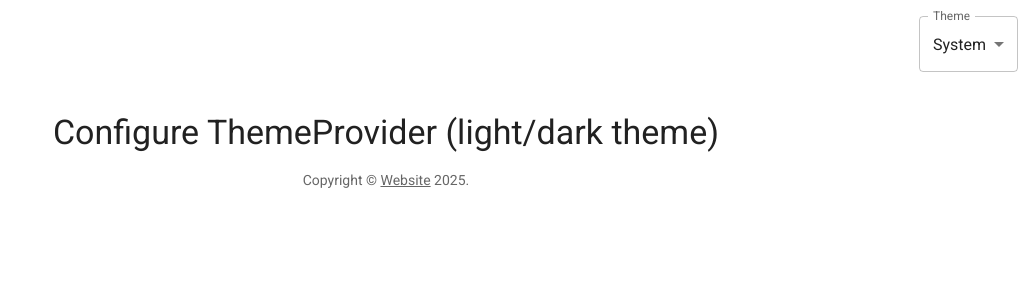
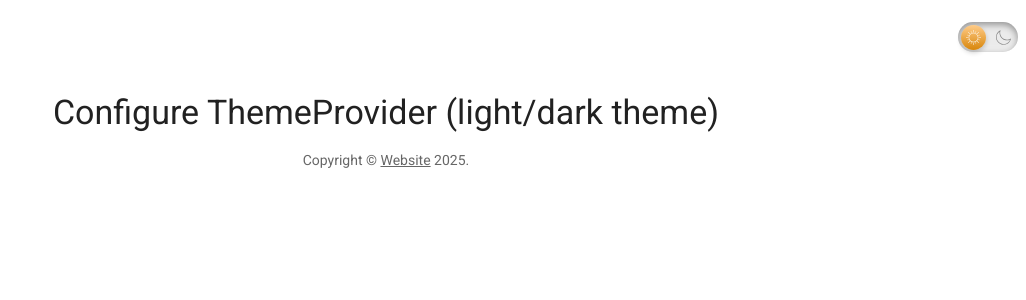
Before and after one commit to EuJinnLucaShow/doit_mvp, a Next.js app: page / in a window 1280 px wide. Shown: the top 300 px of the page, without its empty margins (254-1280 px from the left). Built offline with nearby package versions, Linux system fonts and the light colour scheme; what @mui/material-nextjs would draw is missing.

Commit message:
CSS Minimal Dark Mode Toggle Button

```diff
--- /dev/null
+++ b/components/ModeSwitch.module.css
@@ -0,0 +1,94 @@
+.toggleInput {
+  width: 0;
+  height: 0;
+  visibility: hidden;
+}
+
+.toggleLabel {
+  width: 60px; /* було 120px ➔ 60px */
+  height: 30px; /* було 60px ➔ 30px */
+  position: relative;
+  display: block;
+  background: #ebebeb;
+  border-radius: 50px; /* пропорційно до висоти */
+  box-shadow: inset 0px 2.5px 7.5px rgba(0, 0, 0, 0.4),
+    inset 0px -2.5px 7.5px rgba(255, 255, 255, 0.4);
+  cursor: pointer;
+  transition: 0.3s;
+}
+
+.toggleLabel::after {
+  content: "";
+  width: 25px; /* було 50px ➔ 25px */
+  height: 25px; /* було 50px ➔ 25px */
+  position: absolute;
+  top: 2.5px; /* було 5px ➔ 2.5px */
+  left: 2.5px; /* було 5px ➔ 2.5px */
+  background: linear-gradient(180deg, #ffcc89, #d8860b);
+  border-radius: 25px;
+  box-shadow: 0px 2.5px 5px rgba(0, 0, 0, 0.2);
+  transition: 0.3s;
+}
+
+.icon {
+  position: absolute;
+  width: 15px; /* було 30px ➔ 15px */
+  top: 7.5px; /* було 15px ➔ 7.5px */
+  z-index: 100;
+  transition: 0.3s;
+}
+
+.sun {
+  left: 7.5px; /* було 15px ➔ 7.5px */
+  fill: #fff;
+}
+
+.moon {
+  right: 7.5px; /* було 15px ➔ 7.5px */
+  fill: #7e7e7e;
+}
+
+.toggleInput:checked + .toggleLabel {
+  background: #242424;
+}
+
+.toggleInput:checked + .toggleLabel::after {
+  left: 60px; /* було 115px — вірно поправляємо на 60px */
+  transform: translateX(-100%);
+  background: linear-gradient(180deg, #777, #3a3a3a);
+}
+
+.toggleInput:checked + .toggleLabel .sun {
+  fill: #7e7e7e;
+}
+
+.toggleInput:checked + .toggleLabel .moon {
+  fill: #fff;
+}
+
+.background {
+  width: 100vw;
+  height: 100vh;
+  background: #fff;
+  z-index: -1;
+  position: absolute;
+  top: 0;
+  left: 0;
+  transition: 0.3s;
+}
+
+.toggleInput:checked ~ .background {
+  background: #242424;
+}
+
+.visually_hidden {
+  border: 0;
+  clip: rect(0 0 0 0);
+  height: 1px;
+  margin: -1px;
+  overflow: hidden;
+  padding: 0;
+  position: absolute;
+  width: 1px;
+  white-space: nowrap;
+}
--- a/components/ModeSwitch.tsx
+++ b/components/ModeSwitch.tsx
@@ -1,17 +1,21 @@
 "use client";
 import * as React from "react";
 import Box from "@mui/material/Box";
-import FormControl from "@mui/material/FormControl";
-import InputLabel from "@mui/material/InputLabel";
-import MenuItem from "@mui/material/MenuItem";
-import Select from "@mui/material/Select";
 import { useColorScheme } from "@mui/material/styles";
+import styles from "./ModeSwitch.module.css";
+import { FormControl } from "@mui/material";
 
 export default function ModeSwitch() {
   const { mode, setMode } = useColorScheme();
+
   if (!mode) {
     return null;
   }
+
+  const handleChange = (event: React.ChangeEvent<HTMLInputElement>) => {
+    setMode(event.target.checked ? "dark" : "light");
+  };
+
   return (
     <Box
       sx={{
@@ -22,18 +26,136 @@
       }}
     >
       <FormControl>
-        <InputLabel id="mode-select-label">Theme</InputLabel>
-        <Select
-          labelId="mode-select-label"
-          id="mode-select"
-          value={mode}
-          onChange={(event) => setMode(event.target.value as typeof mode)}
-          label="Theme"
-        >
-          <MenuItem value="system">System</MenuItem>
-          <MenuItem value="light">Light</MenuItem>
-          <MenuItem value="dark">Dark</MenuItem>
-        </Select>
+        <input
+          type="checkbox"
+          id="darkmode-toggle"
+          className={styles.toggleInput}
+          checked={mode === "dark"}
+          onChange={handleChange}
+        />
+        <label htmlFor="darkmode-toggle" className={styles.toggleLabel}>
+          <span className={styles.visually_hidden}>Toggle dark mode</span>
+          <svg
+            version="1.1"
+            className={`${styles.icon} ${styles.sun}`}
+            xmlns="http://www.w3.org/2000/svg"
+            viewBox="0 0 496 496"
+          >
+            <rect
+              x="152.994"
+              y="58.921"
+              transform="matrix(0.3827 0.9239 -0.9239 0.3827 168.6176 -118.5145)"
+              width="40.001"
+              height="16"
+            />
+            <rect
+              x="46.9"
+              y="164.979"
+              transform="matrix(0.9239 0.3827 -0.3827 0.9239 71.29 -12.4346)"
+              width="40.001"
+              height="16"
+            />
+            <rect
+              x="46.947"
+              y="315.048"
+              transform="matrix(0.9239 -0.3827 0.3827 0.9239 -118.531 50.2116)"
+              width="40.001"
+              height="16"
+            />
+
+            <rect
+              x="164.966"
+              y="409.112"
+              transform="matrix(-0.9238 -0.3828 0.3828 -0.9238 168.4872 891.7491)"
+              width="16"
+              height="39.999"
+            />
+
+            <rect
+              x="303.031"
+              y="421.036"
+              transform="matrix(-0.3827 -0.9239 0.9239 -0.3827 50.2758 891.6655)"
+              width="40.001"
+              height="16"
+            />
+
+            <rect
+              x="409.088"
+              y="315.018"
+              transform="matrix(-0.9239 -0.3827 0.3827 -0.9239 701.898 785.6559)"
+              width="40.001"
+              height="16"
+            />
+
+            <rect
+              x="409.054"
+              y="165.011"
+              transform="matrix(-0.9239 0.3827 -0.3827 -0.9239 891.6585 168.6574)"
+              width="40.001"
+              height="16"
+            />
+            <rect
+              x="315.001"
+              y="46.895"
+              transform="matrix(0.9238 0.3828 -0.3828 0.9238 50.212 -118.5529)"
+              width="16"
+              height="39.999"
+            />
+            <path
+              d="M248,88c-88.224,0-160,71.776-160,160s71.776,160,160,160s160-71.776,160-160S336.224,88,248,88z M248,392
+				c-79.4,0-144-64.6-144-144s64.6-144,144-144s144,64.6,144,144S327.4,392,248,392z"
+            />
+            <rect x="240" width="16" height="72" />
+            <rect
+              x="62.097"
+              y="90.096"
+              transform="matrix(0.7071 0.7071 -0.7071 0.7071 98.0963 -40.6334)"
+              width="71.999"
+              height="16"
+            />
+            <rect y="240" width="72" height="16" />
+
+            <rect
+              x="90.091"
+              y="361.915"
+              transform="matrix(-0.7071 -0.7071 0.7071 -0.7071 -113.9157 748.643)"
+              width="16"
+              height="71.999"
+            />
+            <rect x="240" y="424" width="16" height="72" />
+
+            <rect
+              x="361.881"
+              y="389.915"
+              transform="matrix(-0.7071 -0.7071 0.7071 -0.7071 397.8562 960.6281)"
+              width="71.999"
+              height="16"
+            />
+            <rect x="424" y="240" width="72" height="16" />
+            <rect
+              x="389.911"
+              y="62.091"
+              transform="matrix(0.7071 0.7071 -0.7071 0.7071 185.9067 -252.6357)"
+              width="16"
+              height="71.999"
+            />
+          </svg>
+          <svg
+            version="1.1"
+            className={`${styles.icon} ${styles.moon}`}
+            xmlns="http://www.w3.org/2000/svg"
+            viewBox="0 0 49.739 49.739"
+          >
+            <path
+              d="M25.068,48.889c-9.173,0-18.017-5.06-22.396-13.804C-3.373,23.008,1.164,8.467,13.003,1.979l2.061-1.129l-0.615,2.268
+       c-1.479,5.459-0.899,11.25,1.633,16.306c2.75,5.493,7.476,9.587,13.305,11.526c5.831,1.939,12.065,1.492,17.559-1.258v0
+       c0.25-0.125,0.492-0.258,0.734-0.391l2.061-1.13l-0.585,2.252c-1.863,6.873-6.577,12.639-12.933,15.822
+       C32.639,48.039,28.825,48.888,25.068,48.889z M12.002,4.936c-9.413,6.428-12.756,18.837-7.54,29.253
+       c5.678,11.34,19.522,15.945,30.864,10.268c5.154-2.582,9.136-7.012,11.181-12.357c-5.632,2.427-11.882,2.702-17.752,0.748
+       c-6.337-2.108-11.473-6.557-14.463-12.528C11.899,15.541,11.11,10.16,12.002,4.936z"
+            />
+          </svg>
+        </label>
       </FormControl>
     </Box>
   );
```
